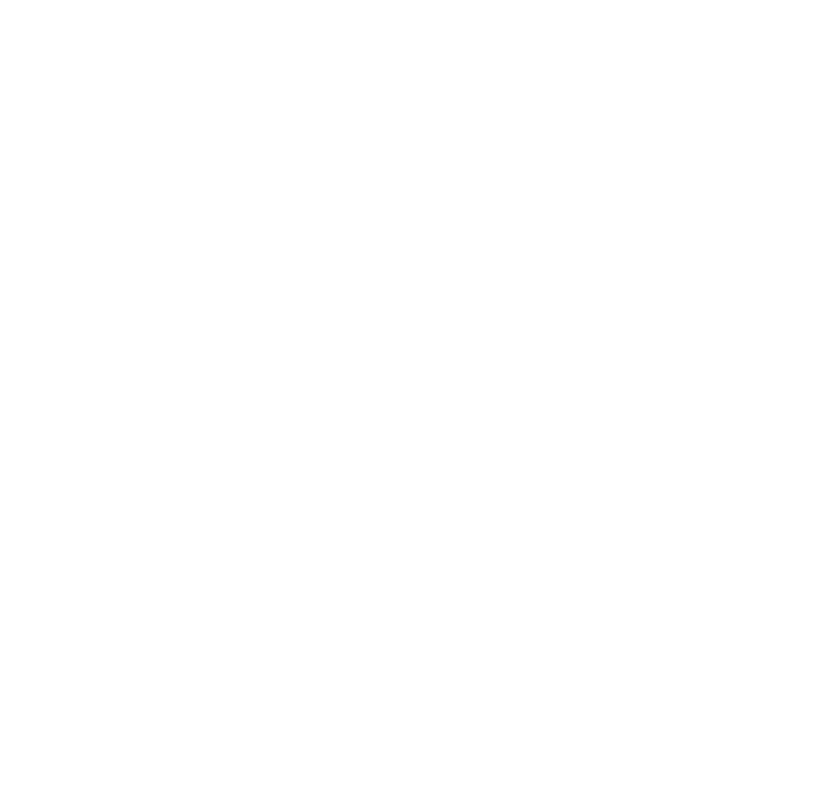
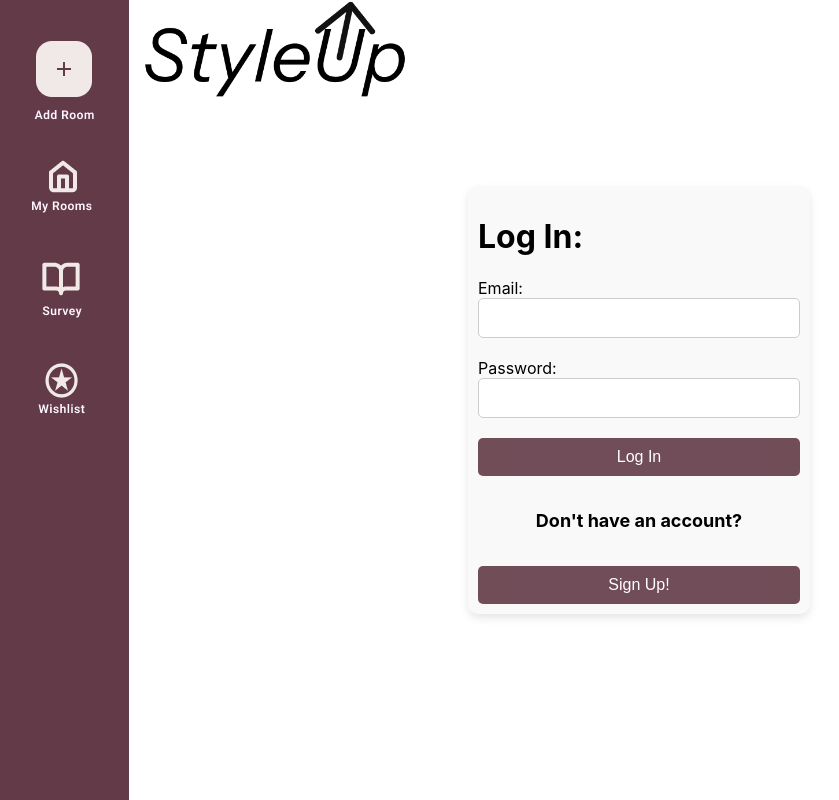
Before and after one commit to bharpe02/StyleUp, a React (Create React App) app in the folder front-end/: page /Login in a window 1280 px wide. Before the commit this address had no page. Shown: the whole page, without its empty margins (1-840 px from the left). Built offline with nearby package versions, Linux system fonts and the light colour scheme.

Commit message:
Added log in page!

```diff
--- a/front-end/src/App.js
+++ b/front-end/src/App.js
@@ -5,6 +5,7 @@
 import AddRoomPage from "./pages/AddRoomPage"
 import WishlistPage from "./pages/WishlistPage"
 import SurveyPage from "./pages/SurveyPage"
+import LoginPage from "./pages/LoginPage";
 
 function App() {
   return (
@@ -17,6 +18,7 @@
           <Route path="AddRoom" element={<AddRoomPage />} />
           <Route path="Wishlist" element={<WishlistPage />} />
           <Route path="Survey" element={<SurveyPage />} />
+          <Route path="Login" element={<LoginPage/>} />
         </Route>
       </Routes>
     </BrowserRouter>
--- /dev/null
+++ b/front-end/src/assets/stylesheets/LoginPage.css
@@ -0,0 +1,63 @@
+.login-form{
+    display: flex;
+    justify-content: center;
+    align-items: center;
+    height: 100vh;
+}
+
+/* Form styling */
+form {
+    background-color: #f9f9f9;  /* Light background for form */
+    padding: 10px;              /* Padding inside form */
+    border-radius: 10px;         /* Rounded corners */
+    box-shadow: 0 4px 8px rgba(0, 0, 0, 0.1); /* Light shadow */
+    display: flex;
+    flex-direction: column;      /* Stack inputs vertically */
+    gap: 20px;                   /* Space between form elements */
+}
+
+/* Input styling */
+input {
+    padding: 10px;
+    border: 1px solid #ccc; /* Light border */
+    border-radius: 5px; /* Rounded input corners */
+    font-size: 16px;
+    width: 300px; /* Fixed width for inputs */
+    display: flex;
+}
+
+h2 {
+    margin: 20;
+    padding: 0px;
+    font-size: large;
+    text-align: center;
+}
+
+/* Button styling */
+.login-button {
+    padding: 10px;
+    background-color: #633B48;
+    opacity: 0.9;
+    color: white;
+    border: none;
+    border-radius: 5px;
+    font-size: 16px;
+    cursor: pointer;
+}
+
+.login-button:hover {
+    background-color: #633B48;
+    opacity: 1;
+}
+
+.signup-button {
+    padding: 10px;
+    background-color: #633B48;
+    opacity: 0.9;
+    color: white;
+    border: none;
+    border-radius: 5px;
+    font-size: 16px;
+    cursor: pointer;
+    width: 100%;
+}
--- /dev/null
+++ b/front-end/src/pages/LoginPage.js
@@ -0,0 +1,85 @@
+import { React, useState } from "react";
+import LogoButton from "../components/LogoButton";
+import Sidebar from "../components/Sidebar";
+import { Link, useNavigate } from "react-router-dom";
+import "../assets/stylesheets/LoginPage.css"
+
+function LoginPage() {
+
+    const navigate = useNavigate();
+    const [email, setEmail] = useState("");
+    const [password, setPassword] = useState("");
+
+    const handleSubmit = (event) => {
+        event.preventDefault();
+        // Call backend API here
+        loginUser();
+    };
+
+    const loginUser = async () => {
+        console.log(email)
+        console.log(password)
+        navigate("/HomePage"); // Redirect to dashboard or another page
+        /*try {
+            const response = await fetch("http://your-backend-api.com/login", {
+                method: "POST",
+                headers: {
+                    "Content-Type": "application/json",
+                },
+                body: JSON.stringify({
+                    email: email,
+                    password: password,
+                }),
+            });
+
+            const data = await response.json();
+            if (response.ok) {
+                navigate("/HomePage"); // Redirect to HomePage
+            } else {
+                // Handle login errors
+                console.log("Login failed", data);
+            }
+        } catch (error) {
+          console.error("Error logging in:", error);
+        }*/
+      };
+
+    return (
+        <div className="login-form">
+            <div>
+                <LogoButton/>
+                <Sidebar/>
+            </div>
+            <div>
+                <form onSubmit={handleSubmit}>
+                    <div>
+                        <h1>Log In:</h1>
+                        <label>Email: </label>
+                        <input
+                            type="email"
+                            value={email}
+                            onChange={(e) => setEmail(e.target.value)}
+                            required
+                        />
+                    </div>
+                    <div>
+                        <label>Password: </label>
+                        <input
+                            type="password"
+                            value={password}
+                            onChange={(e) => setPassword(e.target.value)}
+                            required
+                        />
+                    </div>
+                    <button className="login-button" type="submit">Log In</button>
+
+                    <h2>Don't have an account?</h2>
+                    <Link to="/Wishlist">
+                        <button className="signup-button">Sign Up!</button>
+                    </Link>
+                </form>
+            </div>
+        </div>
+    )
+}
+export default LoginPage;
```
